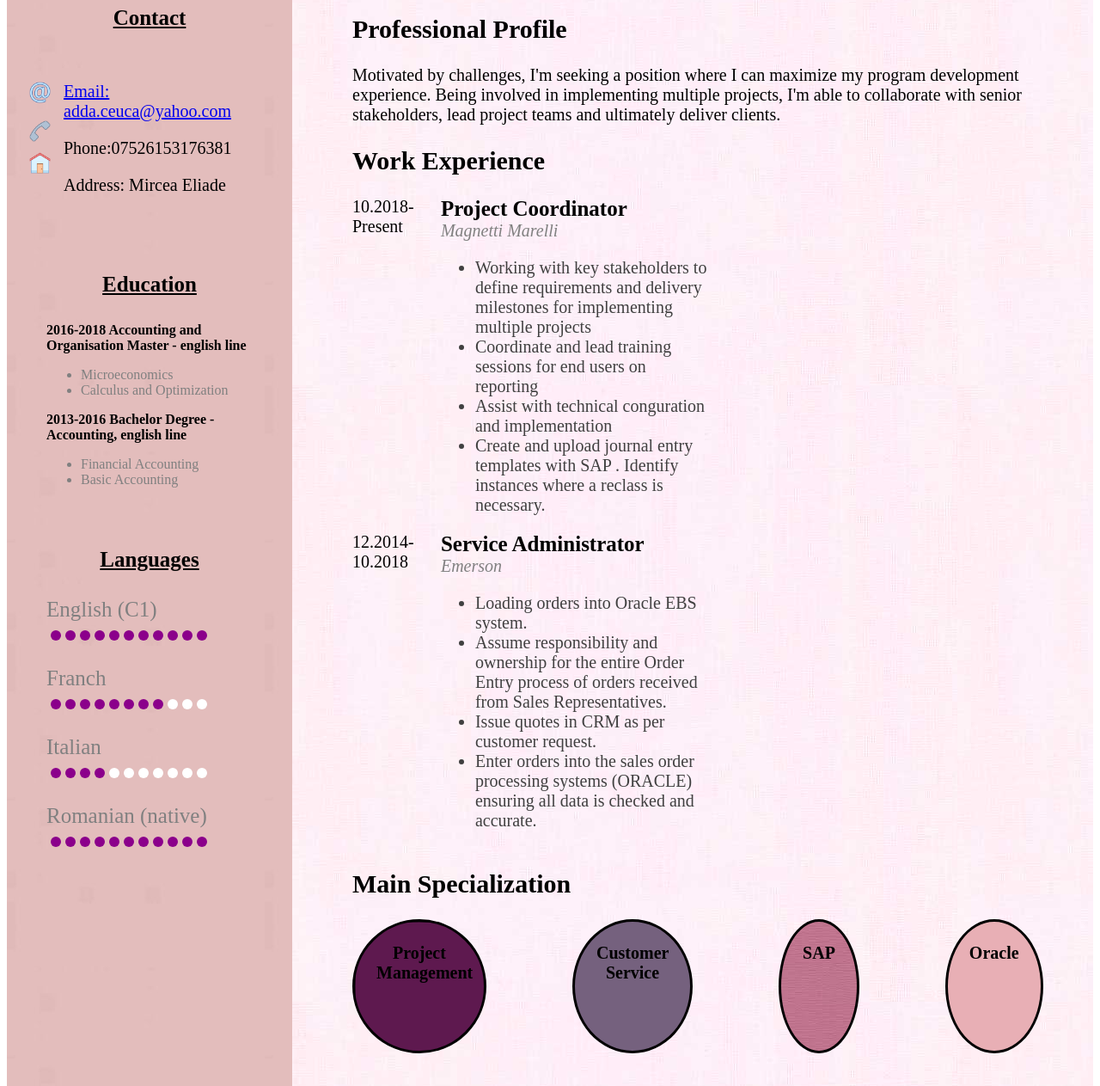
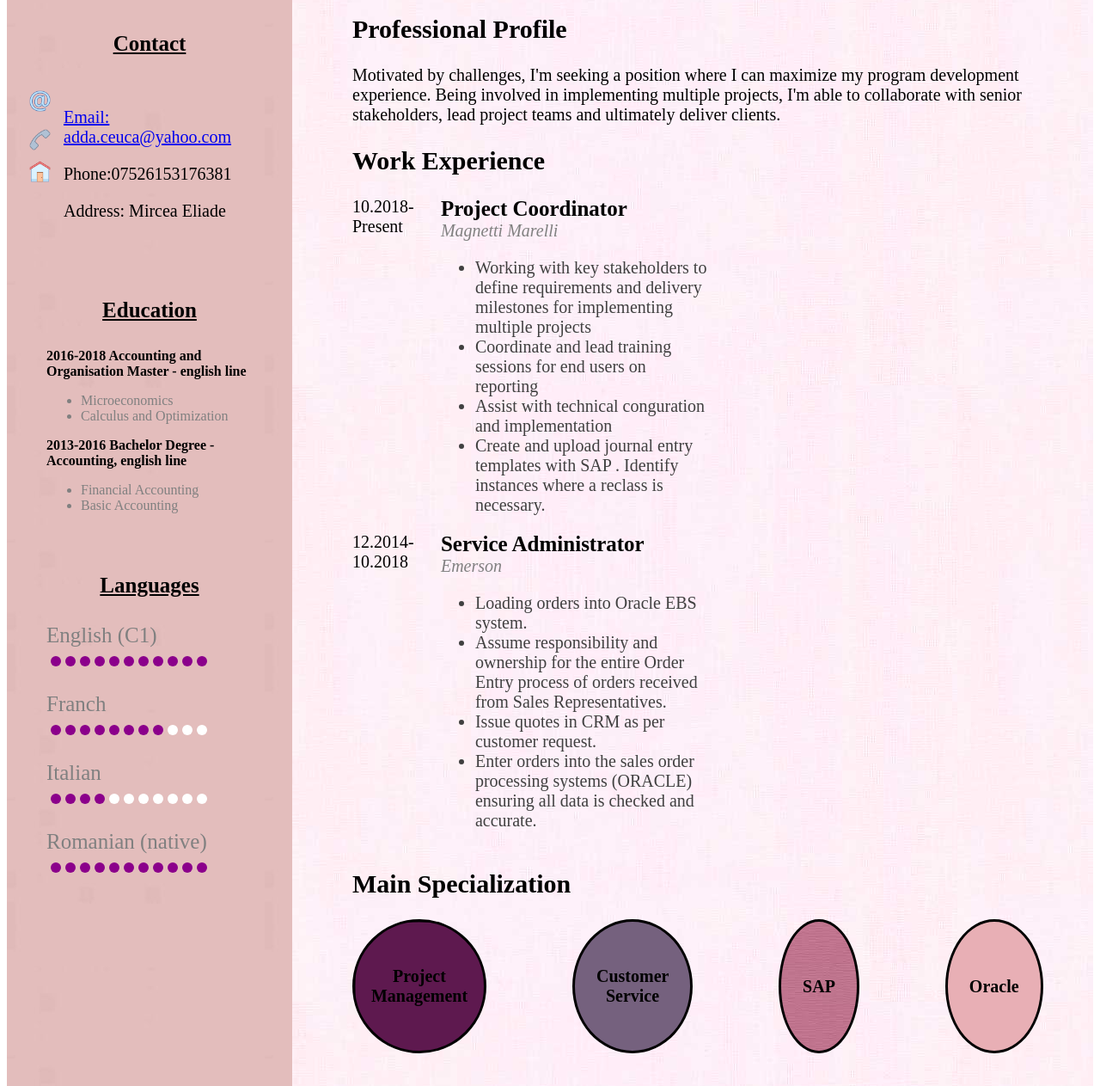
Before and after one commit to AlexandraCeuca/homework1---Front-end-Web-Development---Iulie-2020, a plain HTML site: page Index.html in a window 1280 px wide. Shown: the part 277-1540 px from the top of the page at 86% size. Drawn offline with Linux system fonts and the light colour scheme.

Commit message:
Inner circle text alignment fixed

```diff
--- a/Index.html
+++ b/Index.html
@@ -167,10 +167,18 @@
                 <h2>Main Specialization</h2>
             </div>
             <div class="mainSpecialization2">
-                    <div id="specializationItem1">Project Management</div>
-                    <div id="specializationItem2">Customer Service</div>
-                    <div id="specializationItem3">SAP</div>
-                    <div id="specializationItem4">Oracle</div>
+                    <div id="specializationItem1">
+                        <div class="innerCircle">Project Management</div>
+                    </div>
+                    <div id="specializationItem2">
+                        <div class="innerCircle">Customer Service</div>
+                    </div>
+                    <div id="specializationItem3">
+                        <div class="innerCircle">SAP</div>
+                    </div>
+                    <div id="specializationItem4">
+                        <div class="innerCircle">Oracle</div>
+                    </div>
             </div>
 
             </div>
--- a/style.css
+++ b/style.css
@@ -4,24 +4,23 @@
 }
 .sideBar{
     background-image: url("./Side\ bar.jpg");
-    flex: 1.5;
+    flex: 1;
     min-width: 300px;
     padding:16px;
 }
 .content {
     background-image: url("./background.jpg");
-    flex: 5;
+    flex: 3.5;
     min-width: 800px;
 }
 
 img {
-    height:200px;
-    width:200px;
+    height:250px;
+    width:250px;
     border-radius: 50%;
     display: block;
     margin-left: auto;
     margin-right: auto;
-    margin-top:20px;
 }
 #introduction {
     list-style-type: none;
@@ -78,6 +77,8 @@ img {
     border-radius: 50%;
     font-weight: bold;
     border:3px solid black;
+    display: flex;
+    justify-content: center
 }
 #specializationItem2 {
     background-image: url("./Item\ 2.png");
@@ -89,6 +90,8 @@ img {
     border-radius: 50%;
     font-weight: bold;
     border:3px solid black;
+    display: flex;
+    justify-content: center
 
 }
 #specializationItem3 {
@@ -101,6 +104,8 @@ img {
     border-radius: 50%;
     font-weight: bold;
     border:3px solid black;
+    display: flex;
+    justify-content: center
 }
 #specializationItem4 {
     background-image: url("./Item\ 4.jpg");
@@ -112,6 +117,8 @@ img {
     border-radius: 50%;
     font-weight: bold;
     border:3px solid black;
+    display: flex;
+    justify-content: center
 }
 #jobTitle1 {
     font-weight:bold;
@@ -209,3 +216,6 @@ img {
     background-color: white;
     margin-left:5px;
 }
+.innerCircle {
+    margin:auto;
+}
```
